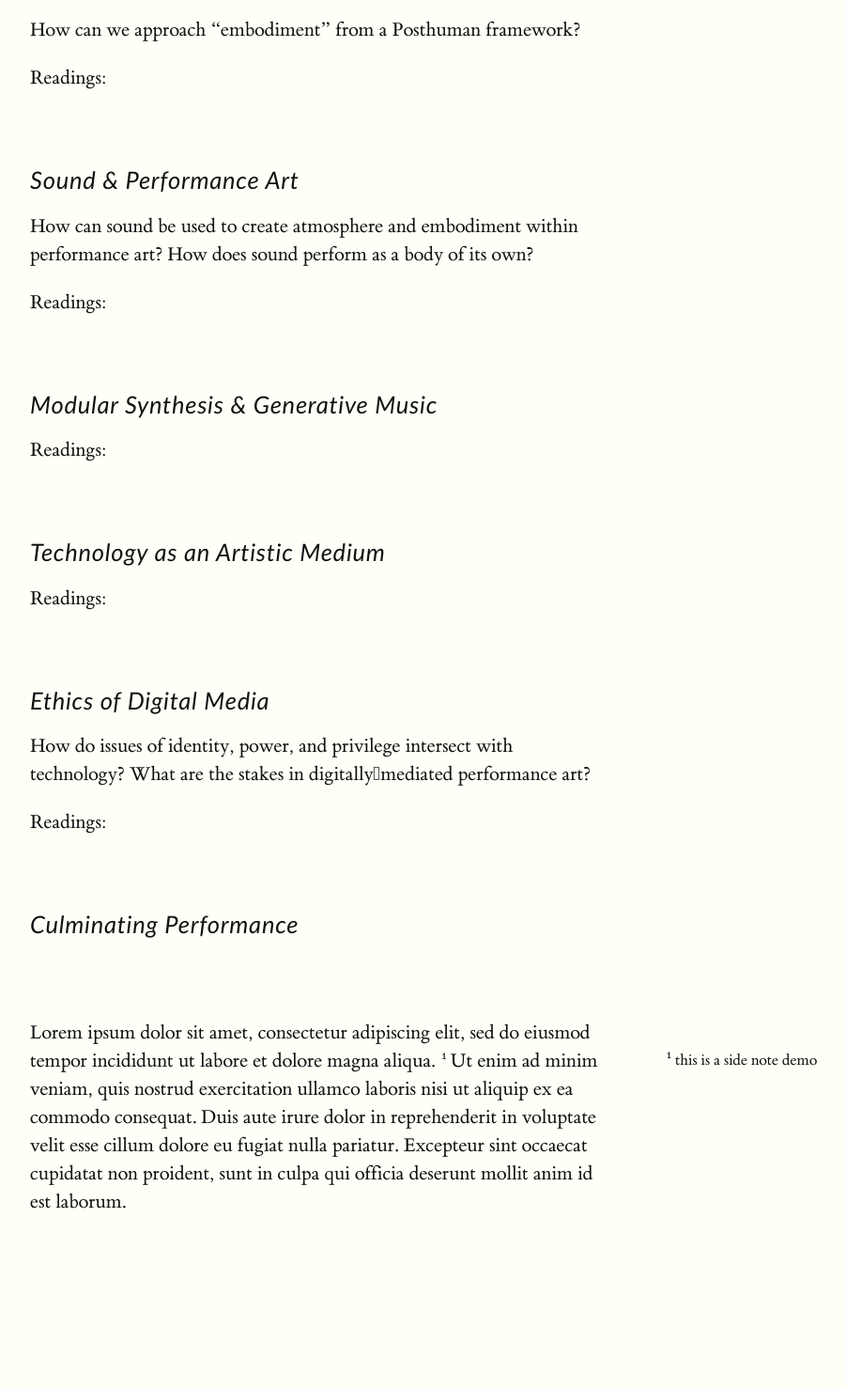
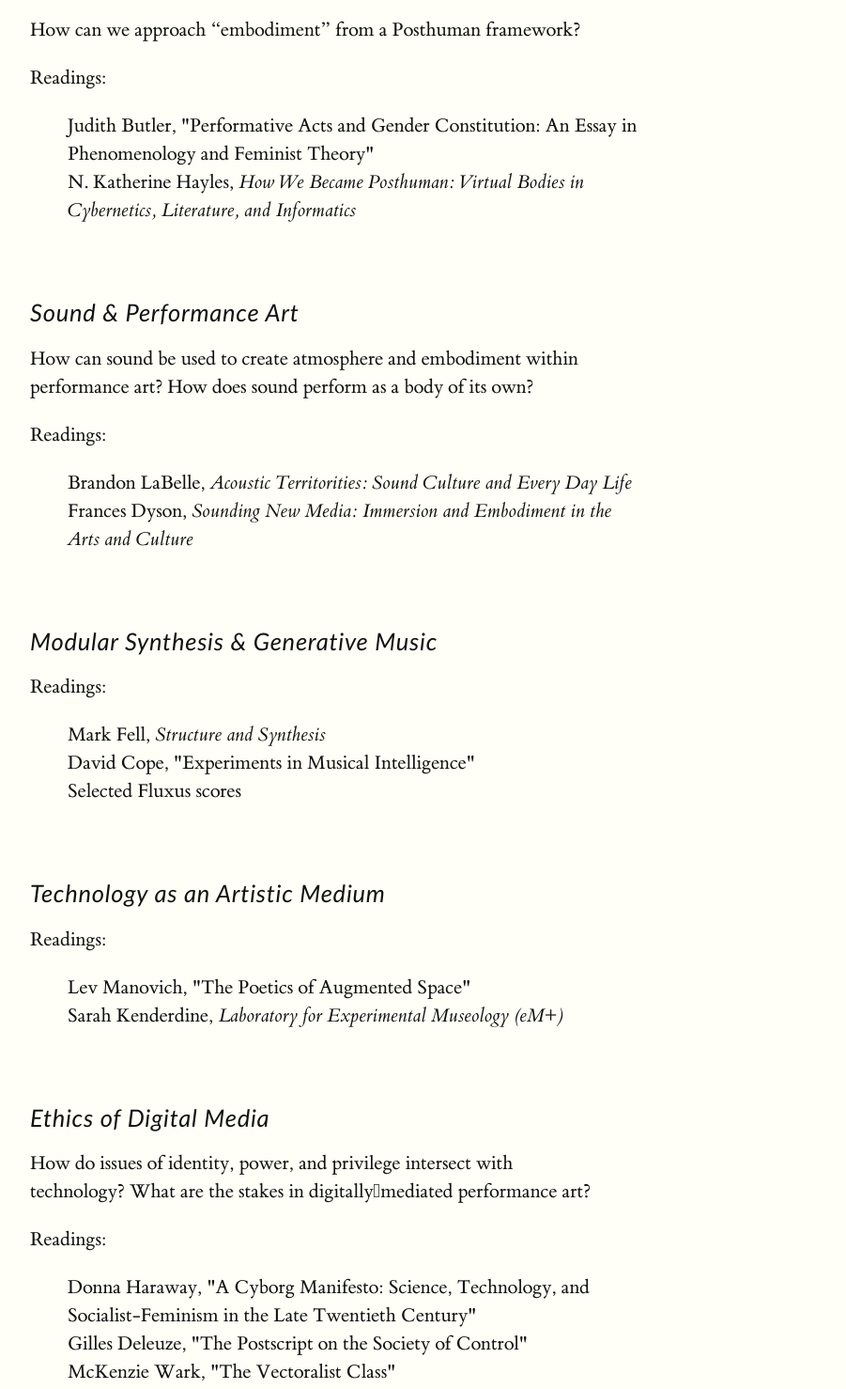
Before and after one commit to teriyake/hcah-seminar-s24, a website: page index.html in a window 1280 px wide. Shown: the part 750-2228 px from the top of the page at 94% size, without its empty margins (128-1029 px from the left). Before the commit the page ends 2163 px from the top, so only its background shows below. Drawn offline with Linux system fonts and the light colour scheme; files whose address does not match are found by name.

Commit message:
Update index.html

```diff
--- a/index.html
+++ b/index.html
@@ -35,6 +35,12 @@
           <h3 class="sans">Posthuman Performativity</h3>
           <p>How can we approach “embodiment” from a Posthuman framework?</p>
           <p>Readings:</p>
+           <p class="tab">
+            Judith Butler, "Performative Acts and Gender Constitution: An Essay in Phenomenology and Feminist Theory"<br />
+            N. Katherine Hayles,
+            <cite>How We Became Posthuman: Virtual Bodies in Cybernetics, Literature, and
+Informatics</cite>
+          </p>
         </section>
         <section>
           <h3 class="sans">Sound & Performance Art</h3>
@@ -43,14 +49,27 @@
             performance art? How does sound perform as a body of its own?
           </p>
           <p>Readings:</p>
+          <p class="tab">
+            Brandon LaBelle, <cite>Acoustic Territorities: Sound Culture and Every Day Life</cite><br>
+            Frances Dyson, <cite>Sounding New Media: Immersion and Embodiment in the Arts and Culture</cite>
+            </p>
         </section>
         <section>
           <h3 class="sans">Modular Synthesis & Generative Music</h3>
           <p>Readings:</p>
+          <p class="tab">
+          Mark Fell, <cite>Structure and Synthesis</cite><br>
+            David Cope, "Experiments in Musical Intelligence"<br>
+            Selected Fluxus scores
+          </p>
         </section>
         <section>
           <h3 class="sans">Technology as an Artistic Medium</h3>
           <p>Readings:</p>
+          <p class="tab">
+          Lev Manovich, "The Poetics of Augmented Space"<br>
+            Sarah Kenderdine, <cite>Laboratory for Experimental Museology (eM+)</cite>
+          </p>
         </section>
         <section>
           <h3 class="sans">Ethics of Digital Media</h3>
@@ -60,6 +79,12 @@
             art?
           </p>
           <p>Readings:</p>
+          <p class="tab">
+            Donna Haraway, "A Cyborg Manifesto: Science, Technology, and Socialist-Feminism in the Late Twentieth
+Century"<br>
+            Gilles Deleuze, "The Postscript on the Society of Control"<br>
+            McKenzie Wark, "The Vectoralist Class"
+</p>
         </section>
         <section>
           <h3 class="sans">Culminating Performance</h3>
```
